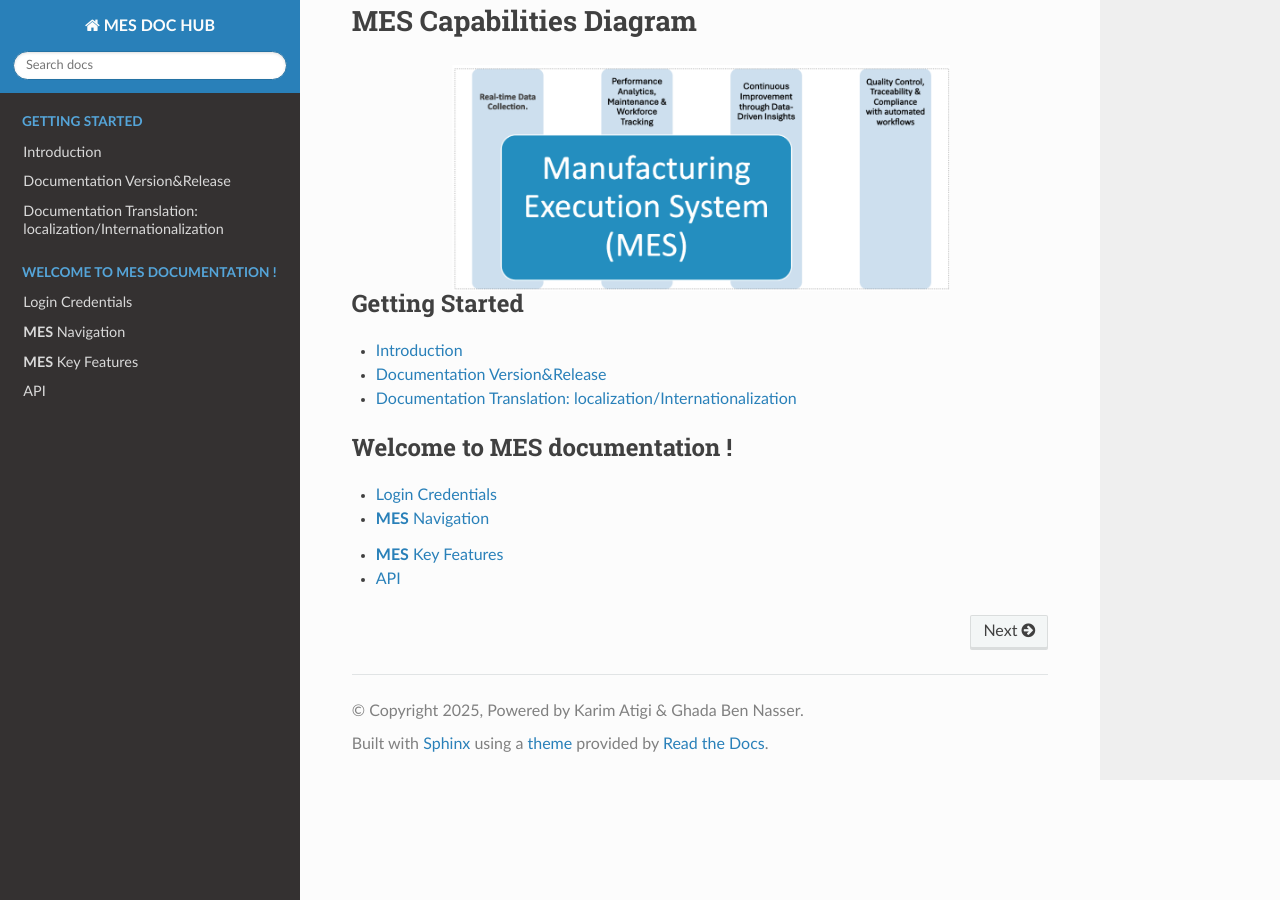
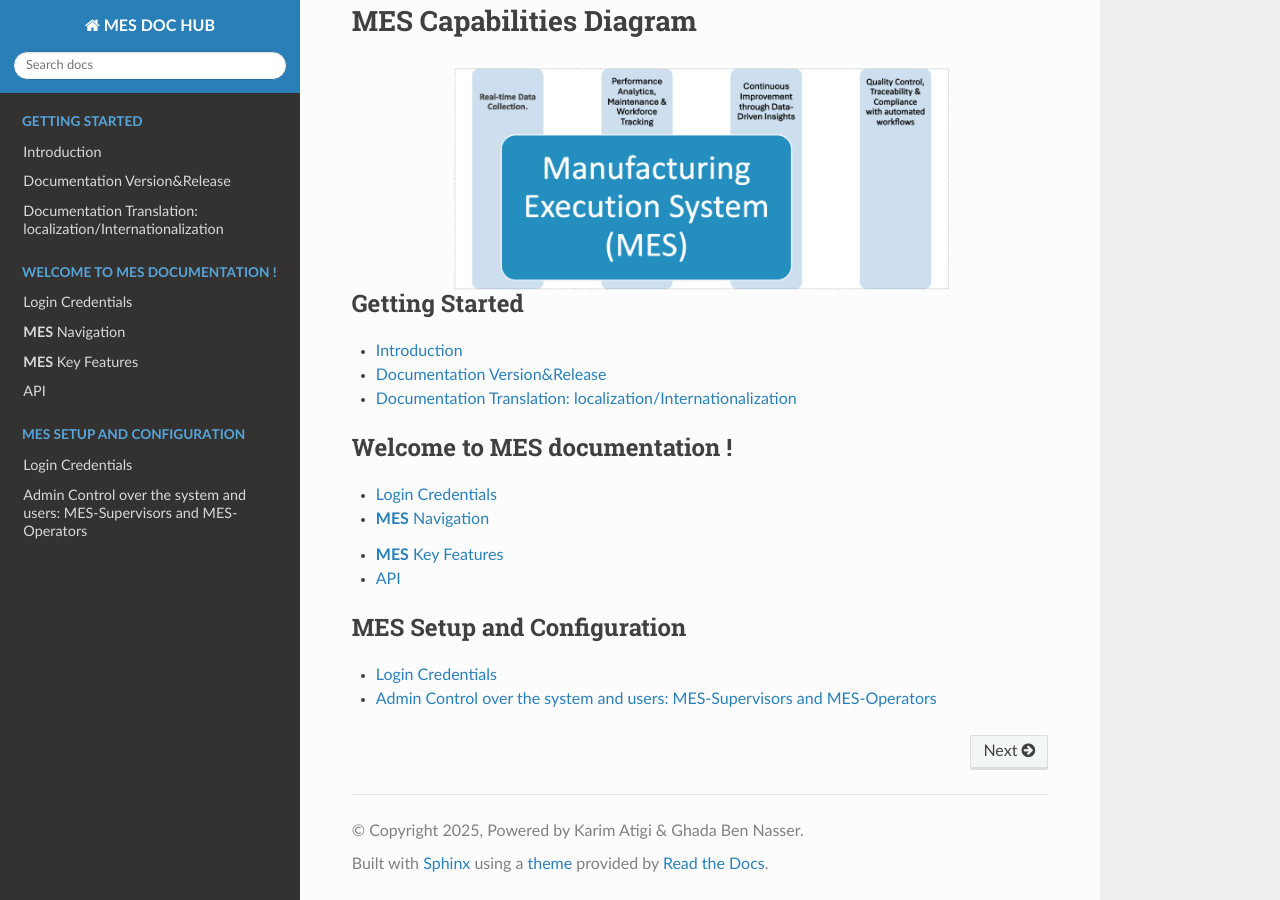
Before and after one commit to ghadiben0/-rtd-tutorial-ghadi2, a Sphinx documentation site: the page built from docs/source/index.rst, in a window 1280 px wide and 900 px high, scrolled down 619 px. Built offline with Sphinx 7.4.7 and the Read the Docs theme 3.1.0, drawn with Linux system fonts in a browser that asks for light colours.

Commit message:
Update index.rst

```diff
--- a/docs/source/index.rst
+++ b/docs/source/index.rst
@@ -35,3 +35,10 @@ MES Capabilities Diagram
    navigation
    features
    api
+
+.. toctree::
+   :caption: MES Setup and Configuration
+   :maxdepth: 2
+
+   login_credentials
+   admin_control_system_users
```
